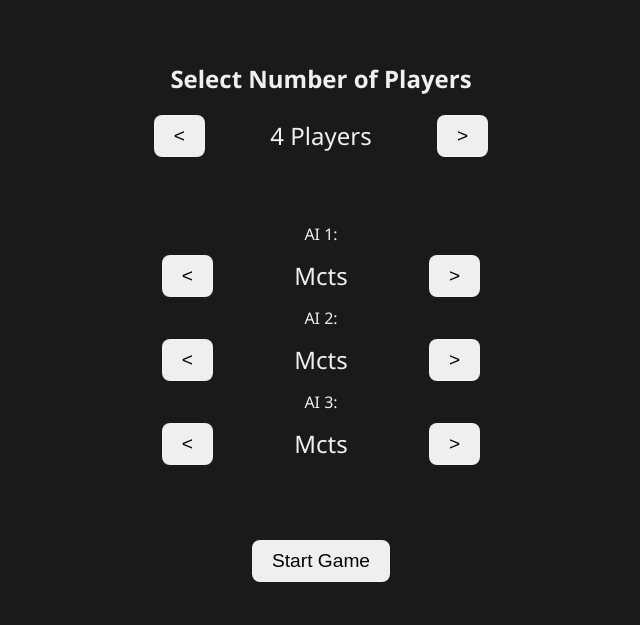
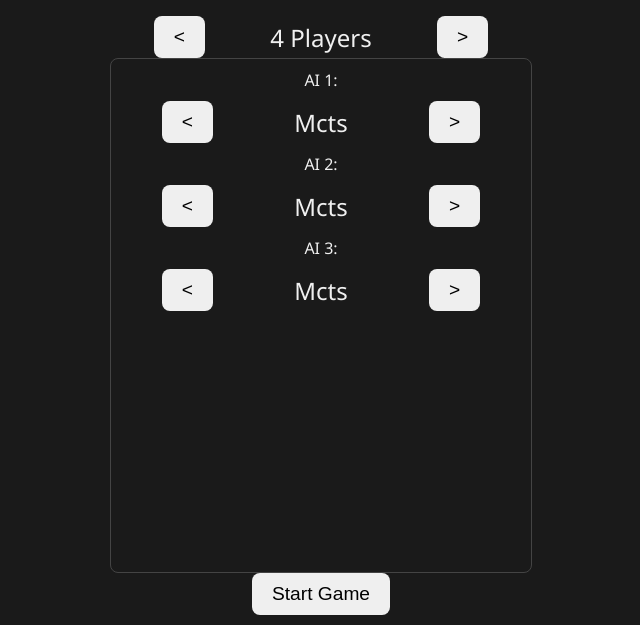
Before and after one commit to henry-phd-finance/dalmuti, a plain HTML site: page index.html in a window 1280 px wide. Shown: the part 175-800 px from the top of the page, without its empty margins (319-959 px from the left). Drawn offline with Linux system fonts and the light colour scheme.

Commit message:
Scroll Bar

```diff
--- a/style.css
+++ b/style.css
@@ -54,6 +54,18 @@ body, html {
 }
 .ai-style-selector { margin-bottom: 10px; }
 #player-count-display, .ai-style-display { font-size: 1.5em; }
+
+/* --- 핵심 수정: AI 스타일 목록이 길어지면 스크롤되도록 변경 --- */
+#ai-styles-container {
+    flex-grow: 1; /* 남은 공간을 최대한 차지 */
+    overflow-y: auto; /* 내용이 넘치면 세로 스크롤바 자동 생성 */
+    width: 90%;
+    max-width: 400px;
+    padding: 10px;
+    border: 1px solid #444;
+    border-radius: 8px;
+}
+
 
 /* 메인 게임 화면 레이아웃 */
 #main-game-screen {
```
